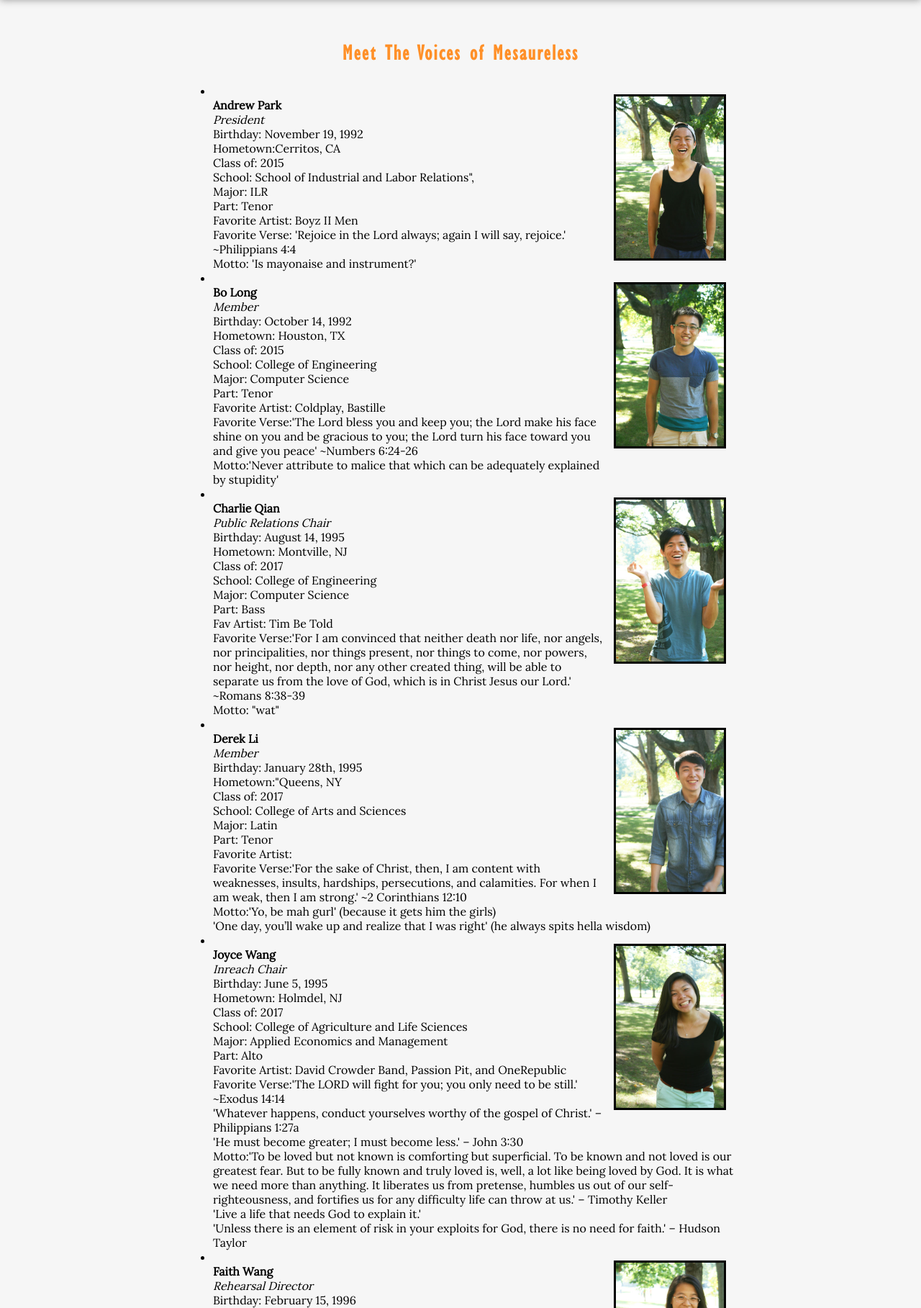
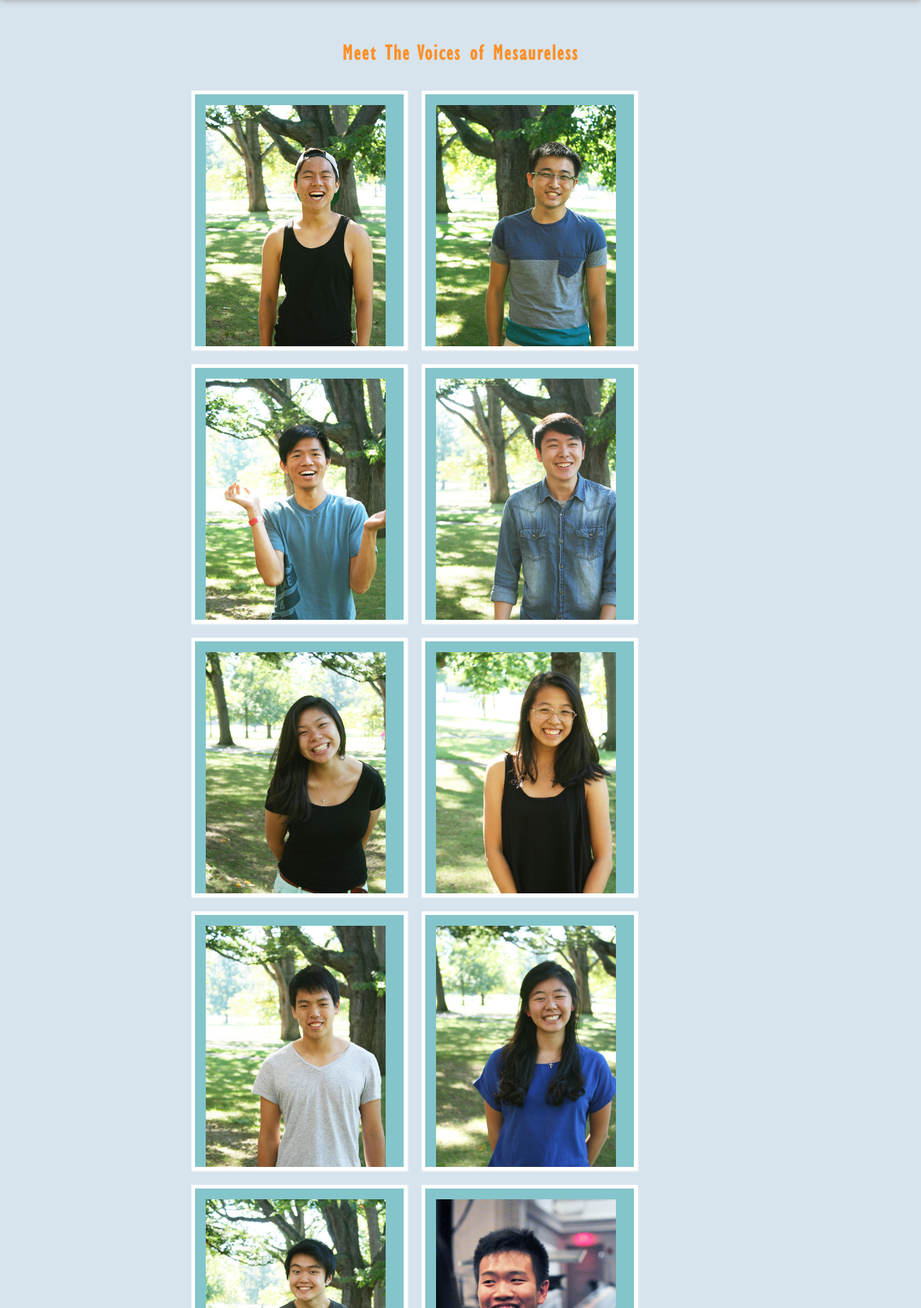
Before and after one commit to apokellypse/Measureless-Website, a PHP site: page /member.php in a window 1280 px wide. Shown: the part 100-1917 px from the top of the page at 72% size. Run offline with PHP 8.4, Linux system fonts and the light colour scheme.

Commit message:
manu's stuff

```diff
--- a/css/main2.css
+++ b/css/main2.css
@@ -133,16 +133,15 @@ body {
     background: #f6f6f6;
     margin: 0;
 }
-#first{
+.content:nth-of-type(1){
     margin-top: 100px;
 }
 
-
-.content:nth-child(odd) {
+.content:nth-of-type(odd) {
     background-color: #D7E4ED;
 }
 
-.content:nth-child(even) {
+.content:nth-of-type(even) {
     background: -moz-linear-gradient(top,  rgba(0,0,0,0) 0%, rgba(0,0,0,0) 77%, rgba(0,0,0,0.07) 100%); /* FF3.6+ */
     background: -webkit-gradient(linear, left top, left bottom, color-stop(0%,rgba(0,0,0,0)), color-stop(77%,rgba(0,0,0,0)), color-stop(100%,rgba(0,0,0,0.07))); /* Chrome,Safari4+ */
     background: -webkit-linear-gradient(top,  rgba(0,0,0,0) 0%,rgba(0,0,0,0) 77%,rgba(0,0,0,0.07) 100%); /* Chrome10+,Safari5.1+ */
@@ -188,3 +187,107 @@ footer p {
     display: inline;
     margin: 0 10px 0 0;
 }
+
+/*  __  __                _
+|  \/  | ___ _ __ ___ | |__   ___ _ __ ___
+| |\/| |/ _ \ '_ ` _ \| '_ \ / _ \ '__/ __|
+| |  | |  __/ | | | | | |_) |  __/ |  \__ \
+|_|  |_|\___|_| |_| |_|_.__/ \___|_|  |___/*/
+
+#members{
+    overflow: auto;
+    text-align: center;
+}
+
+.view {
+    width: 290px;
+    height: 350px;
+    margin: 10px;
+    float: left;
+    border: 5px solid #fff;
+    overflow: hidden;
+    position: relative;
+    text-align: center;
+    box-shadow: 1px 1px 2px #fff;
+    cursor: default;
+    background: #84c5cb no-repeat center center
+}
+
+.view .mask {
+    width: 290px;
+    height: 350px;
+    position: absolute;
+    overflow: hidden;
+    top: 0;
+    left: 0;
+    opacity: 0;
+    background-color: #84c5cb;
+    transition: all 0.4s ease-in-out;
+}
+
+.view .content {
+    width: 300px;
+    height: 300px;
+    position: absolute;
+    overflow: hidden;
+    top: 0;
+    left: 0;
+    opacity: 0;
+    background-color: #84c5cb;
+}
+
+.view img {width: 250px;
+    height: 375px;
+    margin: 15px;
+    display: block;
+    float: center;
+    position: absolute;
+    transition: all 0.2s linear;
+    border: 0;
+}
+.view h2 {
+    text-transform: uppercase;
+    color: #f6f6f6;
+    text-align: center;
+    position: relative;
+    font-size: 17px;
+    padding: 10px;
+    background: rgba(0, 0, 0, 0.8);
+    margin: 20px 0 0 0;
+    transform: translateY(-100px);
+    opacity: 0;
+    transition: all 0.2s ease-in-out;
+}
+.view p {
+    font-family: Georgia, serif;
+    font-style: italic;
+    font-size: 12px;
+    position: relative;
+    color: black;
+    padding: 10px 20px 20px;
+    text-align: center;
+    transform: translateY(100px);
+    opacity: 0;
+    transition: all 0.2s linear;
+}
+
+.view:hover img {
+    transform: scale(1.1);
+}
+.view:hover .mask {
+    opacity: 0.9;
+}
+.view:hover h2,
+.view:hover p,
+.view:hover a.info {
+    opacity: 1;
+    transform: translateY(0px);
+}
+.view:hover p {
+    transition-delay: 0.1s;
+}
+.view:hover a.info {
+    transition-delay: 0.2s;
+}
+
+/*Get Involved*/
--- a/member.php
+++ b/member.php
@@ -12,15 +12,15 @@
 
 
 
-	<div class="content" id="first">
+	<div class="content" id="members">
 	    <h2>Meet The Voices of Mesaureless</h2>
 
-        <ul>
 
-        	<li>
-        		<img alt="AP" src="img/andrewprofile.jpg"><br>
-				<strong>Andrew Park</strong><br>
-				<em>President</em><br>
+        <div class="view">
+            <img alt="AP" src="img/andrewprofile.jpg">
+                <div class="mask">
+                  <h2>Andrew Park</h2>
+                  <p><em>President</em><br>
 					Birthday: November 19, 1992<br>
 					Hometown:Cerritos, CA<br>
 					Class of: 2015 <br>
@@ -30,14 +30,15 @@
 					Favorite Artist: Boyz II Men <br>
 					Favorite Verse: 'Rejoice in the Lord always; again I will say, rejoice.' ~Philippians 4:4 <br>
 					Motto: 'Is mayonaise and instrument?'<br>
+				</p>
+                </div>
+            </div>
 
-			</li>
-
-
-			<li>
-				<img alt="BL" src="img/boprofile.jpg"><br>
-				<strong>Bo Long</strong><br>
-				<em>Member</em><br>
+        <div class="view">
+            <img alt="BL" src="img/boprofile.jpg">
+                <div class="mask">
+                  <h2>Bo Long</h2>
+                  <p><em>Member</em><br>
 					Birthday: October 14, 1992 <br>
 					Hometown: Houston, TX <br>
 					Class of: 2015<br>
@@ -47,12 +48,15 @@
 					Favorite Artist: Coldplay, Bastille<br>
 					Favorite Verse:'The Lord bless you and keep you; the Lord make his face shine on you and be gracious to you; the Lord turn his face toward you and give you peace' ~Numbers 6:24-26 <br>
 					Motto:'Never attribute to malice that which can be adequately explained by stupidity'<br>
-			</li>
+				</p>
+                </div>
+            </div>
 
-			<li>
-				<img alt="CQ" src="img/charlieprofile.jpg"><br>
-				<strong>Charlie Qian</strong><br>
-				<em>Public Relations Chair</em><br>
+			<div class="view">
+            <img alt="CQ" src="img/charlieprofile.jpg">
+                <div class="mask">
+				<h2>Charlie Qian</h2>
+				<p><em>Public Relations Chair</em><br>
 				Birthday: August 14, 1995<br>
 				Hometown: Montville, NJ<br>
 				Class of: 2017<br>
@@ -61,30 +65,35 @@
 				Part: Bass<br>
 				Fav Artist: Tim Be Told<br>
 				Favorite Verse:'For I am convinced that neither death nor life, nor angels, nor principalities, nor things present, nor things to come, nor powers, nor height, nor depth, nor any other created thing, will be able to separate us from the love of God, which is in Christ Jesus our Lord.' ~Romans 8:38-39<br>
-				Motto: "wat"<br>
-			</li>
+				Motto: 'Wut'
+			</p>
+             	</div>
+            </div>
 
 
-			<li>
+			<div class="view">
 				<img alt="DL" src="img/derekprofile.jpg"><br>
-				<strong>Derek Li</strong><br>
-				<em>Member</em><br>
+				<div class="mask">
+				<h2>Derek Li</h2>
+				<p><em>Member</em><br>
 				Birthday: January 28th, 1995<br>
-				Hometown:"Queens, NY<br>
+				Hometown: Queens, NY<br>
 				Class of: 2017<br>
 				School: College of Arts and Sciences<br>
 				Major: Latin<br>
 				Part: Tenor<br>
 				Favorite Artist: <br>
 				Favorite Verse:'For the sake of Christ, then, I am content with weaknesses, insults, hardships, persecutions, and calamities. For when I am weak, then I am strong.' ~2 Corinthians 12:10<br>
-				Motto:'Yo, be mah gurl' (because it gets him the girls) <br>
-				      'One day, you’ll wake up and realize that I was right' (he always spits hella wisdom)
-			</li>
+				Motto: 'One day, you’ll wake up and realize that I was right' (he always spits hella wisdom)
+			</p>
+             	</div>
+            </div>
 
-			<li>
+			<div class="view">
 				<img alt="JW" src="img/joyceprofile.jpg"><br>
-				<strong>Joyce Wang</strong><br>
-				<em>Inreach Chair</em><br>
+				<div class="mask">
+				<h2>Joyce Wang</h2>
+				<p><em>Inreach Chair</em><br>
 				Birthday: June 5, 1995<br>
 				Hometown: Holmdel, NJ <br>
 				Class of: 2017 <br>
@@ -93,17 +102,16 @@
 				Part: Alto <br>
 				Favorite Artist: David Crowder Band, Passion Pit, and OneRepublic<br>
 				Favorite Verse:'The LORD will fight for you; you only need to be still.' ~Exodus 14:14 <br>
-							'Whatever happens, conduct yourselves worthy of the gospel of Christ.' – Philippians 1:27a<br>
-							'He must become greater; I must become less.' – John 3:30<br>
-				Motto:'To be loved but not known is comforting but superficial. To be known and not loved is our greatest fear. But to be fully known and truly loved is, well, a lot like being loved by God. It is what we need more than anything. It liberates us from pretense, humbles us out of our self-righteousness, and fortifies us for any difficulty life can throw at us.' – Timothy Keller <br>
-				'Live a life that needs God to explain it.'<br>
-				'Unless there is an element of risk in your exploits for God, there is no need for faith.' – Hudson Taylor<br>
-			</li>
+				Motto:'Live a life that needs God to explain it.'<br>
+			</p>
+             	</div>
+            </div>
 
-			<li>
+			<div class="view">
 				<img alt="FW" src="img/faithprofile.jpg"><br>
-				<strong>Faith Wang</strong><br>
-				<em>Rehearsal Director</em><br>
+				<div class="mask">
+				<h2>Faith Wang</h2>
+				<p><em>Rehearsal Director</em><br>
 				Birthday: February 15, 1996 <br>
 				Hometown: Forest Hill, MD<br>
 				Class of: 2017<br>
@@ -112,14 +120,16 @@
 				Part: Soprano<br>
 				Favorite Artist: The Civil Wars<br>
 				Favorite Verse:'Be joyful in hope, patient in affliction, faithful in prayer.' ~Romans 12:12 <br>
-								'The Lord your God is in your midst, a mighty one who will save; he will rejoice over you with gladness; he will quiet you by his love; he will exult over you with loud singing.' ~Zephaniah 3:17 <br>
 				Motto: 'Choose joy!'<br>
-			</li>
+			</p>
+             	</div>
+            </div>
 
-			<li>
+			<div class="view">
 				<img alt="FL" src="img/frankprofile.jpg"><br>
-				<strong>Frank Lin</strong><br>
-				<em>Musical Director</em> <br>
+				<div class="mask">
+				<h2>Frank Lin</h2>
+				<p><em>Musical Director</em> <br>
 				Birthday: September 28, 1995<br>
 				Hometown: Poughkeepsie, NY<br>
 				Class of: 2017<br>
@@ -129,12 +139,15 @@
 				Favorite Artist: The Spice Qurls<br>
 				Favorite Verse:'Jesus wept' ~John 11:35 <br>
 				Motto: 'do yau hom wok!!'
-			</li>
+			</p>
+             	</div>
+            </div>
 
-			<li>
+			<div class="view">
 				<img alt="KL" src="img/kathyprofile.jpg"><br>
-				<strong>Kathy Lin</strong><br>
-				<em>Member</em><br>
+				<div class="mask">
+				<h2>Kathy Lin</h2>
+				<p><em>Member</em><br>
 				Birthday: April 10, 1996<br>
 				Hometown: Pleasanton, CA<br>
 				Class of: 2018<br>
@@ -144,12 +157,15 @@
 				Favorite Artist: None, but listening to Jack Johnson always makes her happy<br>
 				Favorite Verse:'Do not be anxious about anything, but in everything by prayer and supplication with thanksgiving let your requests be made known to God. And the peace of God, which suprasses all understanding, will guard your hearts and your minds in Christ Jesus.' ~Philippians 4:6-7<br>
 				Motto: Doesn't have one, but likes to cry instead <br>
-			</li>
+			</p>
+             	</div>
+            </div>
 
-			<li>
+			<div class="view">
 				<img alt="EZ" src="img/mannyprofile.jpg"><br>
-				<strong>Emmanuel Zheng</strong><br>
-				<em>Member</em><br>
+				<div class="mask">
+				<h2>Emmanuel Zheng</h2>
+				<p><em>Member</em><br>
 				Birthday: January 6, 1996<br>
 				Hometown: Potsdam, NY<br>
 				Class of: 2018<br>
@@ -159,12 +175,15 @@
 				Favorite Artist:"Ed Sheeran <br>
 				Favorite Verse:'Take my yoke upon you and learn from me, for I am gentle and humble in heart, and you will find rest for your souls.' ~Matthew 11:29<br>
 				Motto:'Oooooh that's Boomaction!'<br>
-			</li>
+			</p>
+             	</div>
+            </div>
 
-			<li>
+			<div class="view">
 				<img alt="RW" src="img/rayprofile.jpg"><br>
-				<strong>Ray Wu</strong> (guccirayne, the wuster)<br>
-				<em>Civilian</em><br>
+				<div class="mask">
+				<h2>Ray Wu</h2>
+				<p><em>Civilian</em><br>
 				Birthday: January 20, 1993<br>
 				Hometown: Great Neck, NY<br>
 				Class of: 2015<br>
@@ -174,12 +193,15 @@
 				Favorite Artist: Coldplay<br>
 				Favorite Verse:'Now He who supplies seed to the sower and bread for food will supply and multiply your seed for sowing and increase the harvest of your righteousness.' ~2 Corinthians 9:10<br>
 				Motto: 'Don't think before you speak'<br>
-			</li>
+			</p>
+             	</div>
+            </div>
 
-			<li>
+			<div class="view">
 				<img alt="RL" src="img/rebeccaprofile.jpg"><br>
-				<strong>Rebecca Lee</strong><br>
-				<em>Member</em><br>
+				<div class="mask">
+				<h2>Rebecca Lee</h2>
+				<p><em>Member</em><br>
 				Birthday: October 1, 2016<br>
 				Hometown: Columbia, MD<br>
 				Class of: 2018<br>
@@ -189,12 +211,15 @@
 				Favorite Artist: GOD<br>
 				Favorite Verse:'Have I not commanded you? Be strong and courageous. Do not be frightened, and do not be dismayed, for the Lord your God is with you wherever you go.' ~Joshua 1:9<br>
 				Motto:'Even in literature and art, no man who bothers about originality will ever be original: whereas if you simply try to tell the truth (without caring twopence how often it has been told before) you will, nine times out of ten, become original without ever having noticed it.'<br>
-			</li>
+			</p>
+             	</div>
+            </div>
 
-			<li>
+			<div class="view">
 				<img alt="WL" src="img/willprofile.jpg"><br>
-				<strong>William Loo</strong><br>
-				<em>Member</em><br>
+				<div class="mask">
+				<h2>William Loo</h2>
+				<p><em>Member</em><br>
 				Birthday: June 19, 1995<br>
 				Hometown: Scarsdale, NY<br>
 				Class of: 2017 <br>
@@ -203,17 +228,16 @@
 				Part: Tenor<br>
 				Favorite Artist: Ed Sheeran<br>
 				Favorite Verse:'Who of you by worrying can add a single hour to his life? Therefore do not worry about tomorrow, for tomorow will worry about itself...Each day has enough trouble of its own.' ~Matthew 6:27,34<br>
-				Motto: 'I don't want to do things. I want to not do things.'<br>
-						'What if soy milk is just milk introducing himself in Spanish?'<br>
-						'If you ever talk to me in Spanish, please use the formal usted form'<br>
-						'I'm allergic to sushi. Every time I eat more than 80 sushis, I barf.'<br>
-						'Why do today waht you can leave until tomorrow?'<br>
-			</li>
+				Motto: 'What if soy milk is just milk introducing himself in Spanish?'<br>
+			</p>
+             	</div>
+            </div>
 
-			<li>
+			<div class="view">
 				<img alt="ZC" src="img/zoeprofile.jpg"><br>
-				<strong>Zoe Chan</strong><br>
-				<em>Member</em><br>
+				<div class="mask">
+				<h2>Zoe Chan</h2>
+				<p><em>Member</em><br>
 				Birthday: February 6, 1996<br>
 				Hometown: Long Island, NY<br>
 				Class of: 2018 <br>
@@ -222,15 +246,14 @@
 				Part: Soprano<br>
 				Favorite Artist: Bastille, Mindy Glendhill, Beyonce, and David Crowder <br>
 				Favorite Verse:'for God gave us a spirit not of fear but of power and love and self-control.' ~2 Timothy 1:7<br>
-								Psalms 86<br>
 				Motto:'Life is cray cray, but Jesus is the way way'<br>
-			</li>
-		</ul>
+			</p>
+             	</div>
+            </div>
 
 	    </div>
 
 	<?php include "footer.php";?>
-
 	</body>
 
 </html>
--- a/nav2.php
+++ b/nav2.php
@@ -4,13 +4,13 @@
     <li> <a href="about.php"> about</a></li>
         <li><a href="member.php"> members</a></li>
 
-    <li><a href="index.html"><img src="img/note.png" alt="note"></a></li>
+    <li><a href="index.php"><img src="img/note.png" alt="note"></a></li>
 
     <li><a href="media.php">media</a></li>
     <li><a href="getinvolved.php">get involved</a></li>
 
 
     </ul>
-<a href="index.html"><h1>MEASURELESS</h1></a>
+<a href="index.php"><h1>MEASURELESS</h1></a>
 
 </nav>
```
Also changed, not shown: getinvolved.php (+23 -17 lines). Lines whose indentation alone changed are shown as unchanged.
